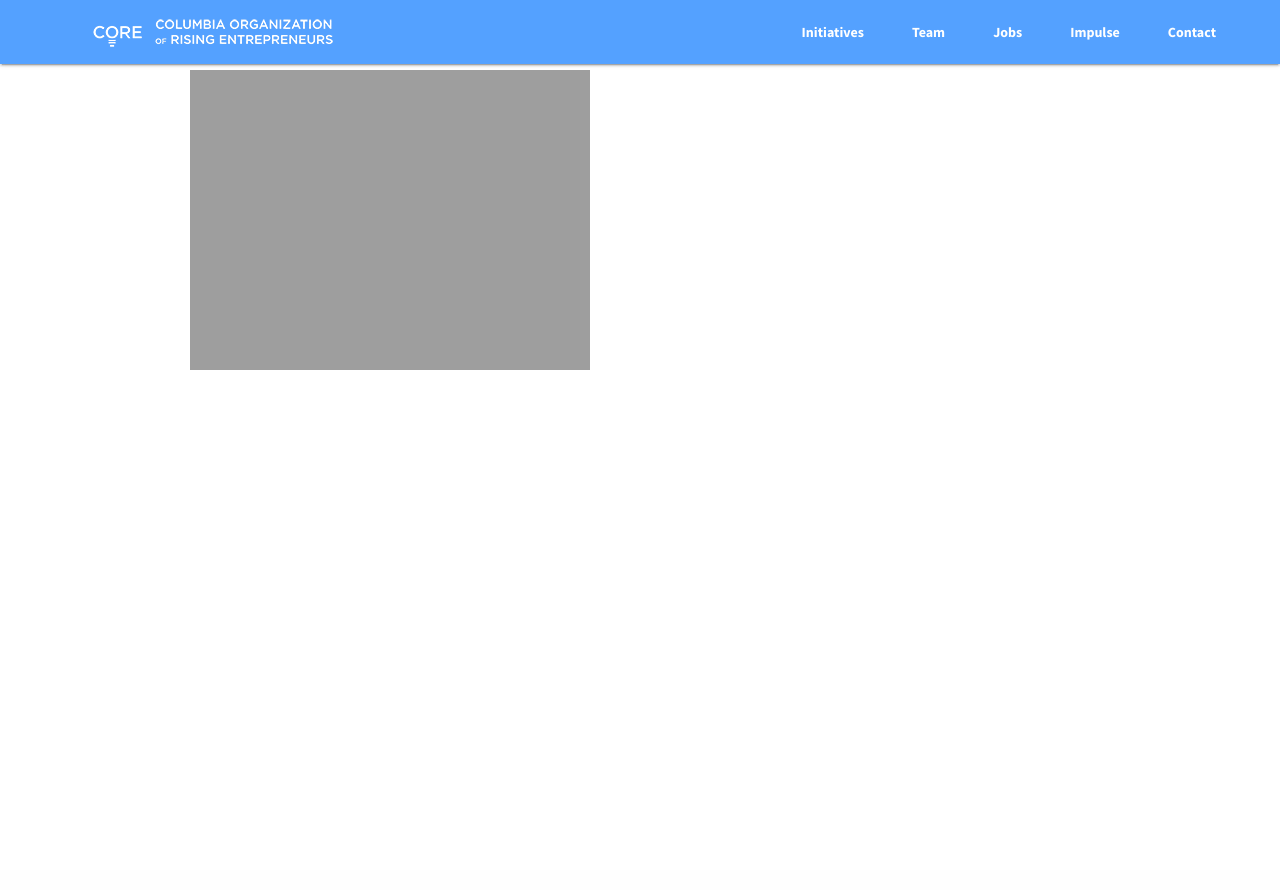
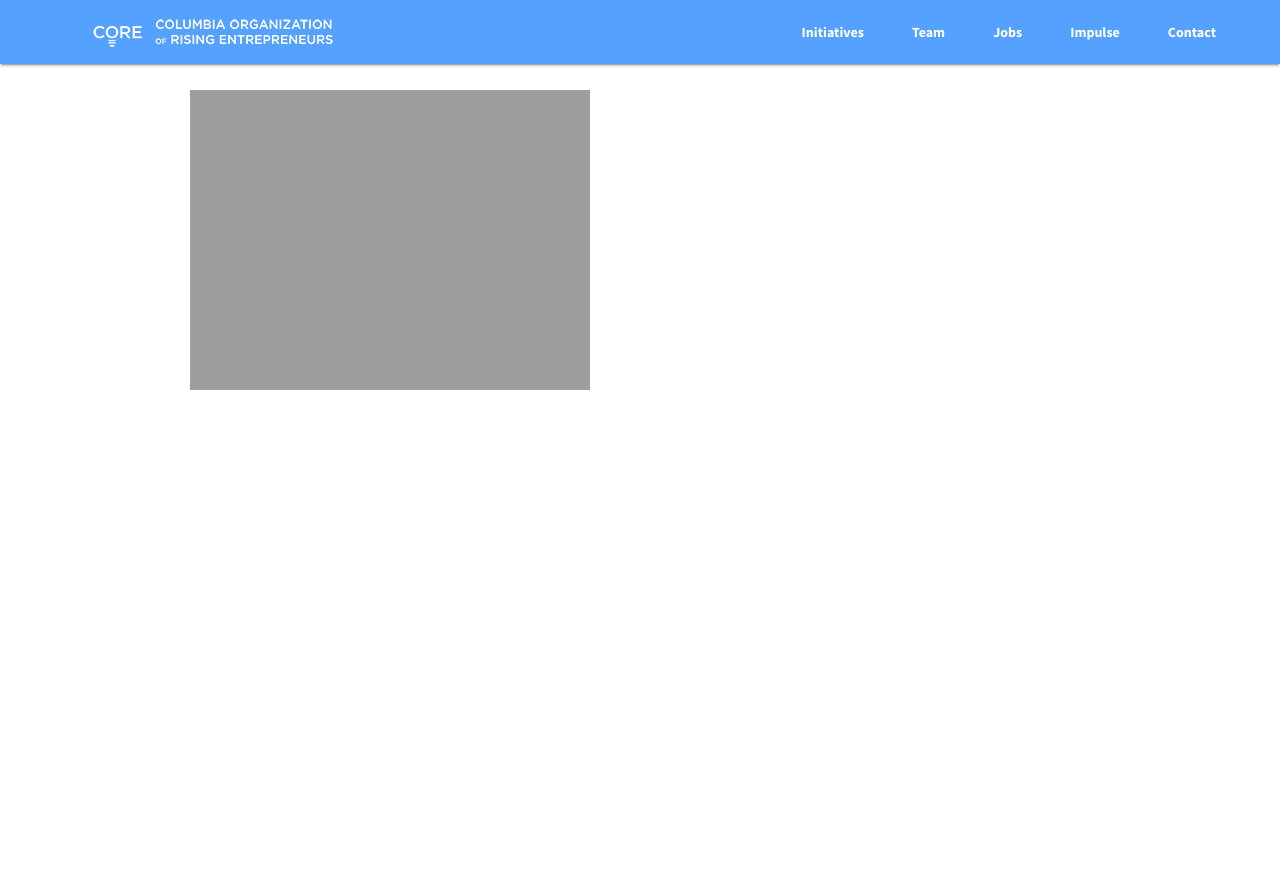
Before and after one commit to coreatcu/website, a Flask app: page /infographic/about-core in a window 1280 px wide. Before the commit the page ends 370 px from the top, so only its background shows below. Run offline with Flask 2, Linux system fonts and the light colour scheme; some libraries are stand-ins or nearby versions.

Commit message:
margin top removed accidentally

```diff
--- a/static/css/infographic.css
+++ b/static/css/infographic.css
@@ -170,5 +170,5 @@ span {
     position:relative;
     height:100%;
     padding-top: 20px;
-    margin-top: 50px;
+    margin-top: 70px;
 }
```
